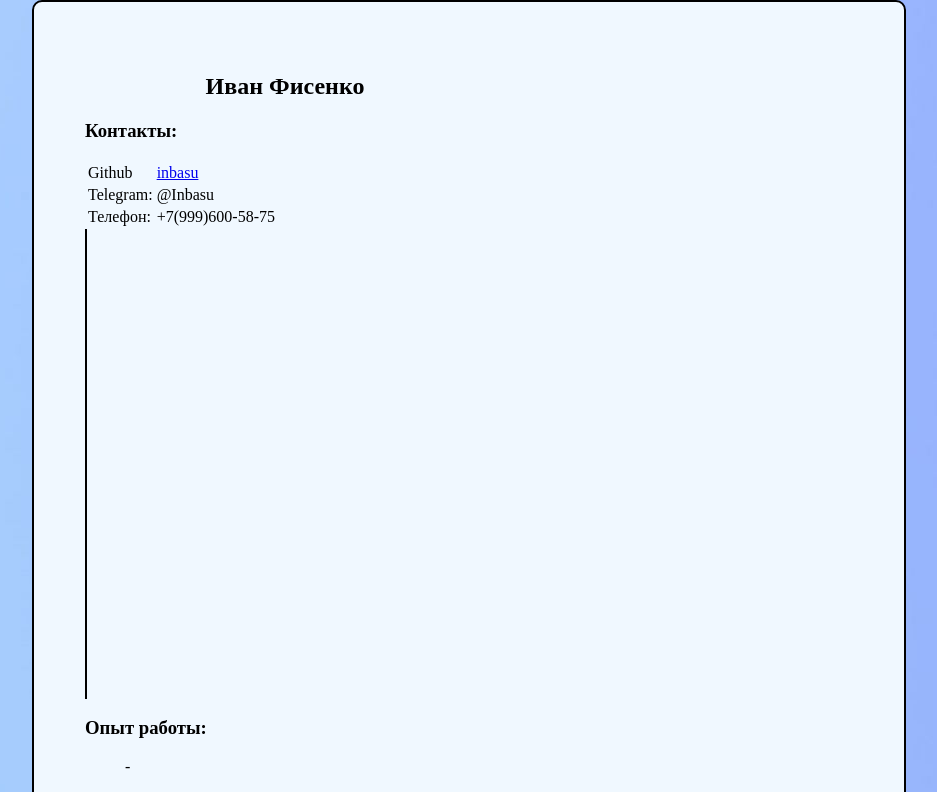
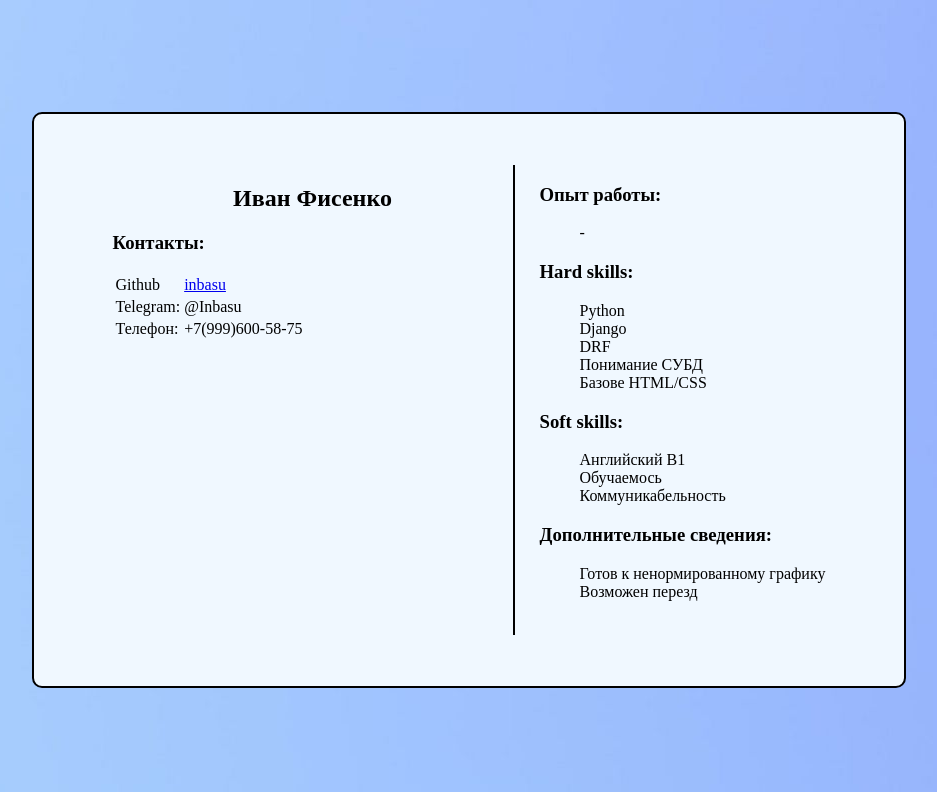
Before and after one commit to inbasu/resume, a plain HTML site: page index.html in a window 1280 px wide. Shown: the top 792 px of the page, without its empty margins (171-1108 px from the left). Drawn offline with Linux system fonts and the light colour scheme.

Commit message:
modified:   style.css

```diff
--- a/index.html
+++ b/index.html
@@ -31,8 +31,10 @@
                 </tr>
             </table>
         </div>
+
+        <div class="right">
             <div class="border"></div>
-        <div class="right">
+            <div class="right-info">
                 <h3>Опыт работы:</h3>
                     <ul>
                         <li>-</li>
@@ -59,7 +61,7 @@
                         <li>Возможен перезд</li>
                     </ul>
 
-
+            </div>
         </div>
     </div>
 </article>
--- a/style.css
+++ b/style.css
@@ -20,8 +20,9 @@ html, body {
     width: 60%;
     background-color: aliceblue;
     padding:  4%;
-    display: flexbox;
+    display: flex;
     justify-content: center;
+    flex-wrap: wrap;
     border-radius: 10px;
     border:2px solid black;
 
@@ -36,7 +37,9 @@ html, body {
     width:400px;
 }
 
-
+.right {
+    display: flex;
+}
 
 li {
     list-style-type: none;
```
Lines whose indentation alone changed are shown as unchanged.
